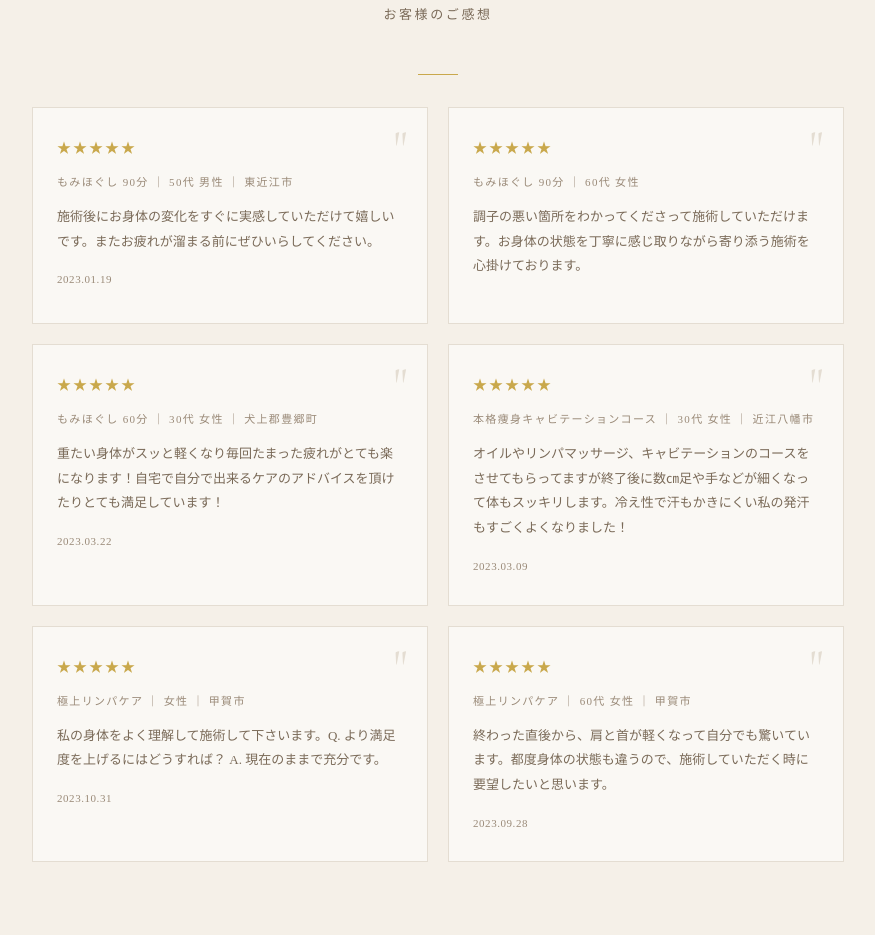
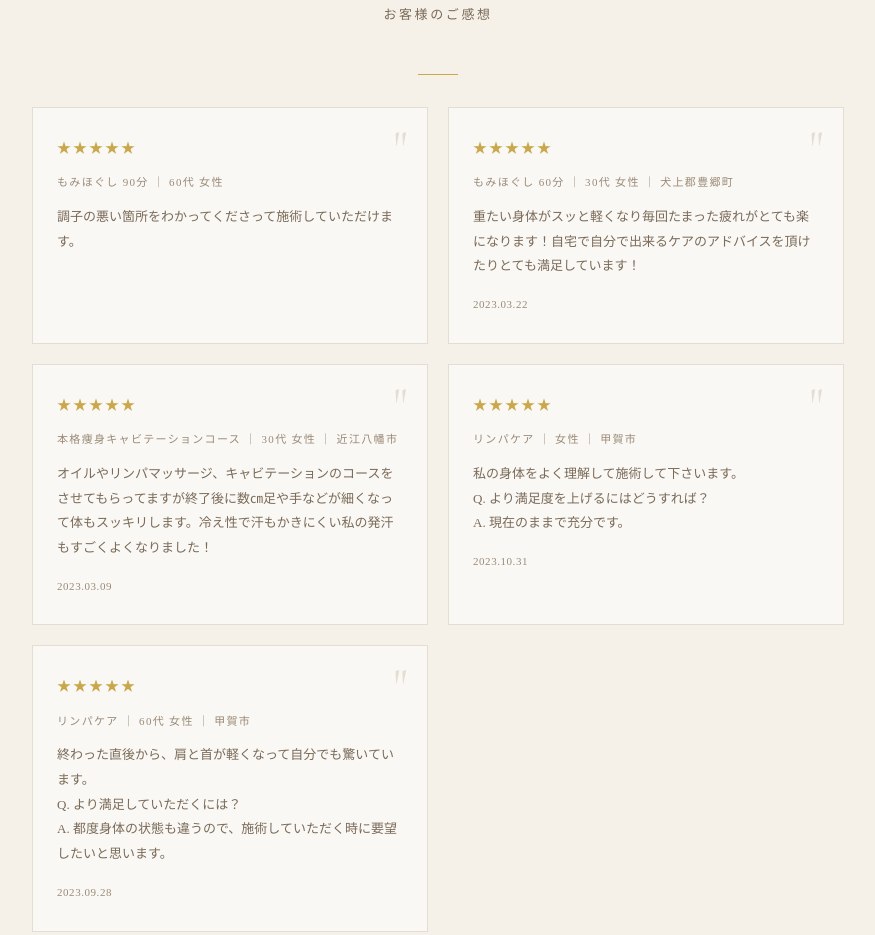
Before and after one commit to kiyora-relaxation/kiyora-relaxation.github.io, a plain HTML site: page index.html in a window 1280 px wide. Shown: the part 3707-4642 px from the top of the page, without its empty margins (202-1077 px from the left). Drawn offline with nearby package versions, Linux system fonts and the light colour scheme.

Commit message:
Fix reviews, LINE text, men's note content

```diff
--- a/index.html
+++ b/index.html
@@ -253,16 +253,8 @@
 
       <div class="review-card fade-in">
         <div class="review-stars">★★★★★</div>
-        <p class="review-menu">もみほぐし 90分 ｜ 50代 男性 ｜ 東近江市</p>
-        <p class="review-text">施術後にお身体の変化をすぐに実感していただけて嬉しいです。またお疲れが溜まる前にぜひいらしてください。</p>
-        <p class="review-meta">2023.01.19</p>
-        <span class="review-quote">"</span>
-      </div>
-
-      <div class="review-card fade-in">
-        <div class="review-stars">★★★★★</div>
         <p class="review-menu">もみほぐし 90分 ｜ 60代 女性</p>
-        <p class="review-text">調子の悪い箇所をわかってくださって施術していただけます。お身体の状態を丁寧に感じ取りながら寄り添う施術を心掛けております。</p>
+        <p class="review-text">調子の悪い箇所をわかってくださって施術していただけます。</p>
         <p class="review-meta"></p>
         <span class="review-quote">"</span>
       </div>
@@ -285,16 +277,16 @@
 
       <div class="review-card fade-in">
         <div class="review-stars">★★★★★</div>
-        <p class="review-menu">極上リンパケア ｜ 女性 ｜ 甲賀市</p>
-        <p class="review-text">私の身体をよく理解して施術して下さいます。Q. より満足度を上げるにはどうすれば？ A. 現在のままで充分です。</p>
+        <p class="review-menu">リンパケア ｜ 女性 ｜ 甲賀市</p>
+        <p class="review-text">私の身体をよく理解して施術して下さいます。<br>Q. より満足度を上げるにはどうすれば？<br>A. 現在のままで充分です。</p>
         <p class="review-meta">2023.10.31</p>
         <span class="review-quote">"</span>
       </div>
 
       <div class="review-card fade-in">
         <div class="review-stars">★★★★★</div>
-        <p class="review-menu">極上リンパケア ｜ 60代 女性 ｜ 甲賀市</p>
-        <p class="review-text">終わった直後から、肩と首が軽くなって自分でも驚いています。都度身体の状態も違うので、施術していただく時に要望したいと思います。</p>
+        <p class="review-menu">リンパケア ｜ 60代 女性 ｜ 甲賀市</p>
+        <p class="review-text">終わった直後から、肩と首が軽くなって自分でも驚いています。<br>Q. より満足していただくには？<br>A. 都度身体の状態も違うので、施術していただく時に要望したいと思います。</p>
         <p class="review-meta">2023.09.28</p>
         <span class="review-quote">"</span>
       </div>
@@ -360,7 +352,7 @@
           当サロンは完全予約制のプライベートサロンです。<br>
           他のお客さまと重なることがなく、ゆったりとご自身のための時間をお過ごしいただけます。<br><br>
           LINEで営業日カレンダーを配信しています。<br>
-          お気軽に友達追加してください。
+          お気軽に友だち登録してください。<br>ブロック、再登録もご自由にどうぞ。
         </p>
       </div>
       <div>
@@ -457,7 +449,7 @@
         <div class="note-card-icon">👨</div>
         <p class="note-card-title">男性のお客様へ</p>
         <p class="note-card-text">
-          もみほぐし・足つぼ・クイックヘッド・ハンドリフレをご選択いただけます。リンパケアや痩身メニューはご新規のお客様への施術はいたしておりません。予めご了承ください。
+          もみほぐし・足つぼ・クイックヘッド・ハンドリフレをご選択いただけます。予めご了承ください。
         </p>
       </div>
       <div class="note-card fade-in" id="pregnancy">
```
